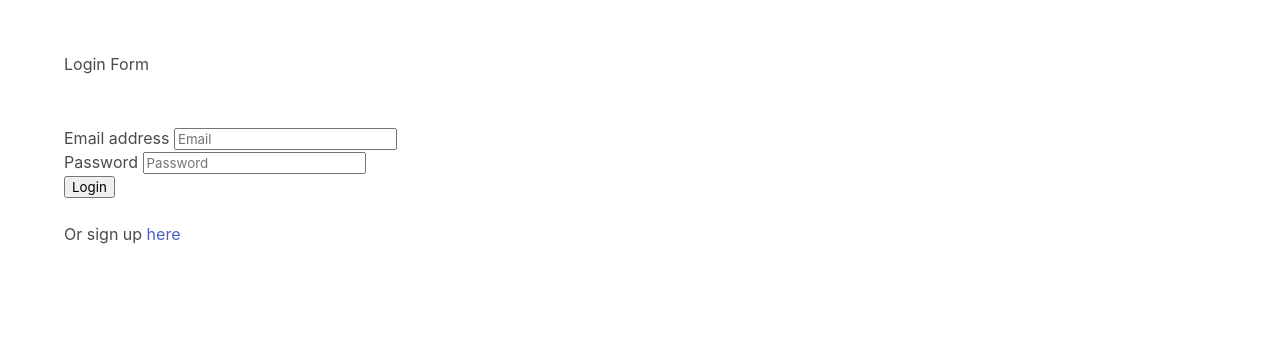
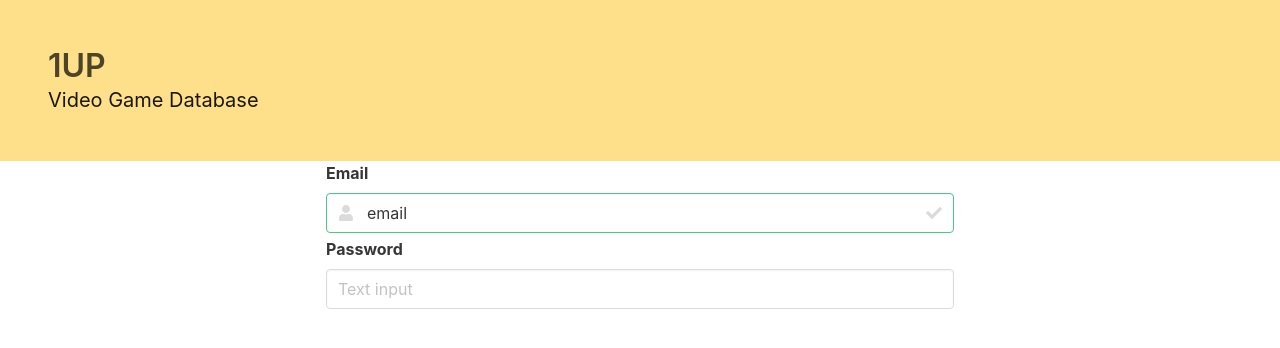
Before and after one commit to ryandelonhull/Sequelize-Inspector, a website: page Develop/public/login.html in a window 1280 px wide. Drawn offline with nearby package versions, Linux system fonts and the light colour scheme.

Commit message:
add login.html body and signup.html head

```diff
--- a/Develop/public/login.html
+++ b/Develop/public/login.html
@@ -15,37 +15,45 @@
   <link href="stylesheets/style.css" rel="stylesheet">
 </head>
 
-<body>
-  <nav class="navbar navbar-default">
-    <div class="container-fluid">
-      <div class="navbar-header">
+<body class="Site">
+  <section class="hero is-warning">
+    <div class="hero-body columns">
+      <div class="column">
+        <h1 class="title">1UP</h1>
+        <h2 class="subtitle">Video Game Database</h2>
       </div>
     </div>
-  </nav>
-  <div class="container">
-    <div class="row">
-      <div class="col-md-6 col-md-offset-3">
-        <h2>Login Form</h2>
-        <form class="login">
-          <div class="form-group">
-            <label for="exampleInputEmail1">Email address</label>
-            <input type="email" class="form-control" id="email-input" placeholder="Email">
+  </section>
+  <div class="columns is-mobile">
+    <div class="column is-half is-offset-one-quarter">
+      <div class="field">
+        <label class="label">Email</label>
+        <div class="control has-icons-left has-icons-right">
+          <input
+            class="input is-success"
+            type="text"
+            placeholder="Text input"
+            value="email"
+          />
+          <span class="icon is-small is-left">
+            <i class="fas fa-user"></i>
+          </span>
+          <span class="icon is-small is-right">
+            <i class="fas fa-check"></i>
+          </span>
+        </div>
+        <p class="help is-success"></p>
+
+        <div class="field">
+          <label class="label">Password</label>
+          <div class="control">
+            <input class="input" type="text" placeholder="Text input" />
           </div>
-          <div class="form-group">
-            <label for="exampleInputPassword1">Password</label>
-            <input type="password" class="form-control" id="password-input" placeholder="Password">
-          </div>
-          <button type="submit" class="btn btn-default">Login</button>
-        </form>
-        <br />
-        <p>Or sign up <a href="/">here</a></p>
+        </div>
       </div>
     </div>
   </div>
-
   <script src="https://cdnjs.cloudflare.com/ajax/libs/jquery/3.2.1/jquery.min.js"></script>
   <script type="text/javascript" src="js/login.js"></script>
-
 </body>
-
 </html>
```
Also changed, not shown: Develop/public/members.html (+1 -1 lines), Develop/public/signup.html (+12 -6 lines).
